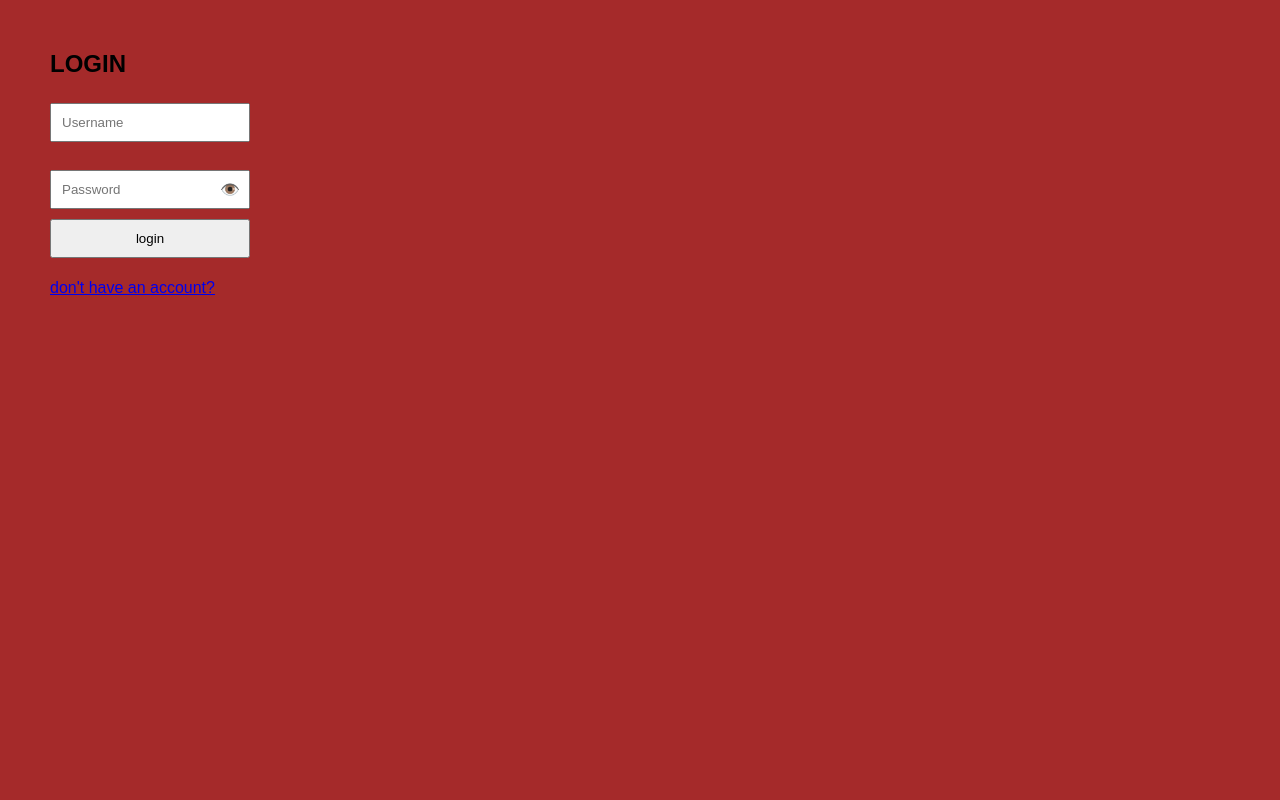
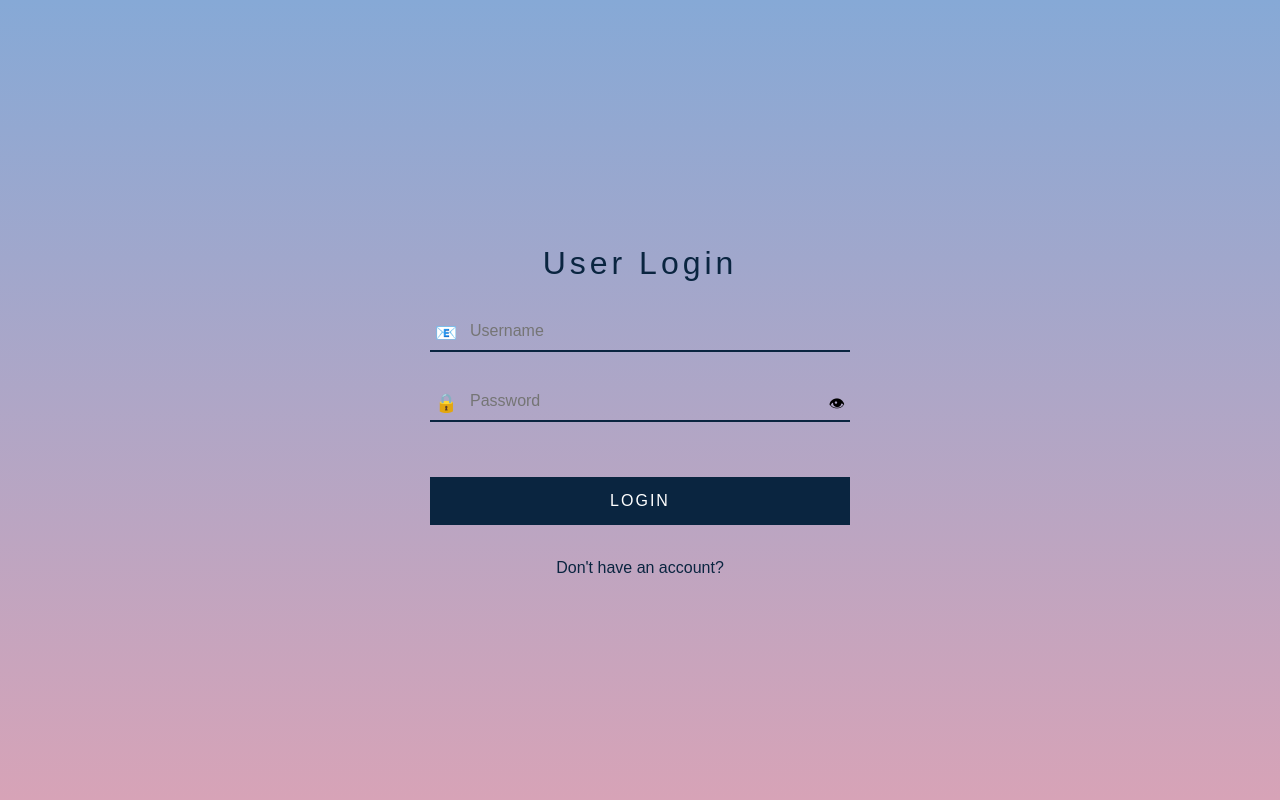
Before and after one commit to crack420978/flash-login-app, a Flask app: page /login in a window 1280 px wide. Run offline with Flask 2, Linux system fonts and the light colour scheme.

Commit message:
login page

```diff
--- a/templates/login.html
+++ b/templates/login.html
@@ -1,79 +1,153 @@
 <html>
 <head>
+<title>User Login</title>
 
-     <title>Login Page</title>
 <style>
-        body {
-            background-color: brown;
+
+body{
+    margin:0;
+    height:100vh;
     font-family: Arial, sans-serif;
-            margin: 50px;
+
+    /* gradient background like image */
+    background: linear-gradient(to bottom,#86a9d6,#d7a3b7);
+
+    display:flex;
+    justify-content:center;
+    align-items:center;
 }
-        .toggle-password {
-            position: absolute;
-            right: 10px;
-            top: 50%;
-            transform: translateY(-50%);
-            cursor: pointer;
-            color: blue;
+
+.login-box{
+    width:420px;
+    text-align:center;
 }
-        .password-container {
-            position: relative;
-            display: inline-block;
+
+h1{
+    color:#0a2540;
+    letter-spacing:4px;
+    font-weight:300;
 }
-        input {
-            padding: 10px;
-            margin: 5px 0;
-            width: 200px;
+
+.input-box{
+    margin:30px 0;
+    position:relative;
+    text-align: left;
 }
-        button {
-            padding: 10px 20px;
-            background-color: blue;
-            color: white;
-            border: none;
-            cursor: pointer;
+
+.input-box input{
+    width:100%;
+    border:none;
+    border-bottom:2px solid #0a2540;
+    padding:10px 40px;
+    font-size:16px;
+    background:transparent;
+    outline:none;
 }
-        button:hover {
-            background-color: darkblue;
+
+.icon{
+    position:absolute;
+    left:5px;
+    top:10px;
+    font-size:18px;
 }
+
+.toggle-password{
+    position:absolute;
+    right:5px;
+    top:10px;
+    cursor:pointer;
+}
+
+.forgot-password {
+    text-align: right;
+    font-size: 14px;
+    margin-top: 5px;
+}
+
+button{
+    width:100%;
+    padding:15px;
+    margin-top:25px;
+    border:none;
+    background:#0a2540;
+    color:white;
+    font-size:16px;
+    letter-spacing:2px;
+    cursor:pointer;
+}
+
+button:hover{
+    background:#05192d;
+}
+
+a{
+    text-decoration:none;
+    color:#0a2540;
+}
+
+.flash{
+    color:green;
+}
+
 </style>
 </head>
+
+
 <body>
-        <!-- Flash messages -->
+
+<div class="login-box">
+
+<h1>User Login</h1>
+
+<!-- Flash Messages -->
 {% with messages = get_flashed_messages() %}
 {% if messages %}
-    <ul style="color: green;">
+<div class="flash">
 {% for message in messages %}
-        <li>{{ message }}</li>
+<p>{{ message }}</p>
 {% endfor %}
-    </ul>
+</div>
 {% endif %}
 {% endwith %}
 
-<h2>LOGIN</h2>
 <form method="post" action="{{ url_for('login') }}">
-    <input type="text" name="username" placeholder="Username" required><br><br>
-    <div class="password-container">
-    <input id="password-field" name="password" placeholder="Password" type="password" onpaste="return false;" oncut="return false;" oncopy="return false;" required>
-    <span class="toggle-password" onclick="togglePasswordVisibility()">👁️</span>
+
+<div class="input-box">
+<span class="icon">📧</span>
+<input type="text" name="username" placeholder="Username" required>
+</div>
+
+<div class="input-box">
+<span class="icon">🔒</span>
+<input id="password-field" type="password" name="password" placeholder="Password" required>
+
+<span class="toggle-password" onclick="togglePasswordVisibility()">👁</span>
+</div>
+
+<button type="submit">LOGIN</button>
+
+</form>
+
+<br>
+
+<a href="{{url_for('register')}}">Don't have an account?</a>
+
+</div>
+
 
 <script>
-      function togglePasswordVisibility() {
-        const passwordField = document.getElementById('password-field');
-        const toggleButton = document.querySelector('.toggle-password');
-        if (passwordField.type === 'password') {
-          passwordField.type = 'text';
-          toggleButton.textContent = "🙈";
-        } else {
-          passwordField.type = 'password';
-          toggleButton.textContent = "👁️";
+
+function togglePasswordVisibility(){
+    const passwordField = document.getElementById("password-field");
+
+    if(passwordField.type === "password"){
+        passwordField.type = "text";
+    }else{
+        passwordField.type = "password";
     }
 }
+
 </script>
-    </div>
-    <br>
-    <input type="submit" value="login">
-</form>
 
-<a href="{{url_for('register')}}">don't have an account?</a>
-<body>
+</body>
 </html>
```
Lines whose indentation alone changed are shown as unchanged.
